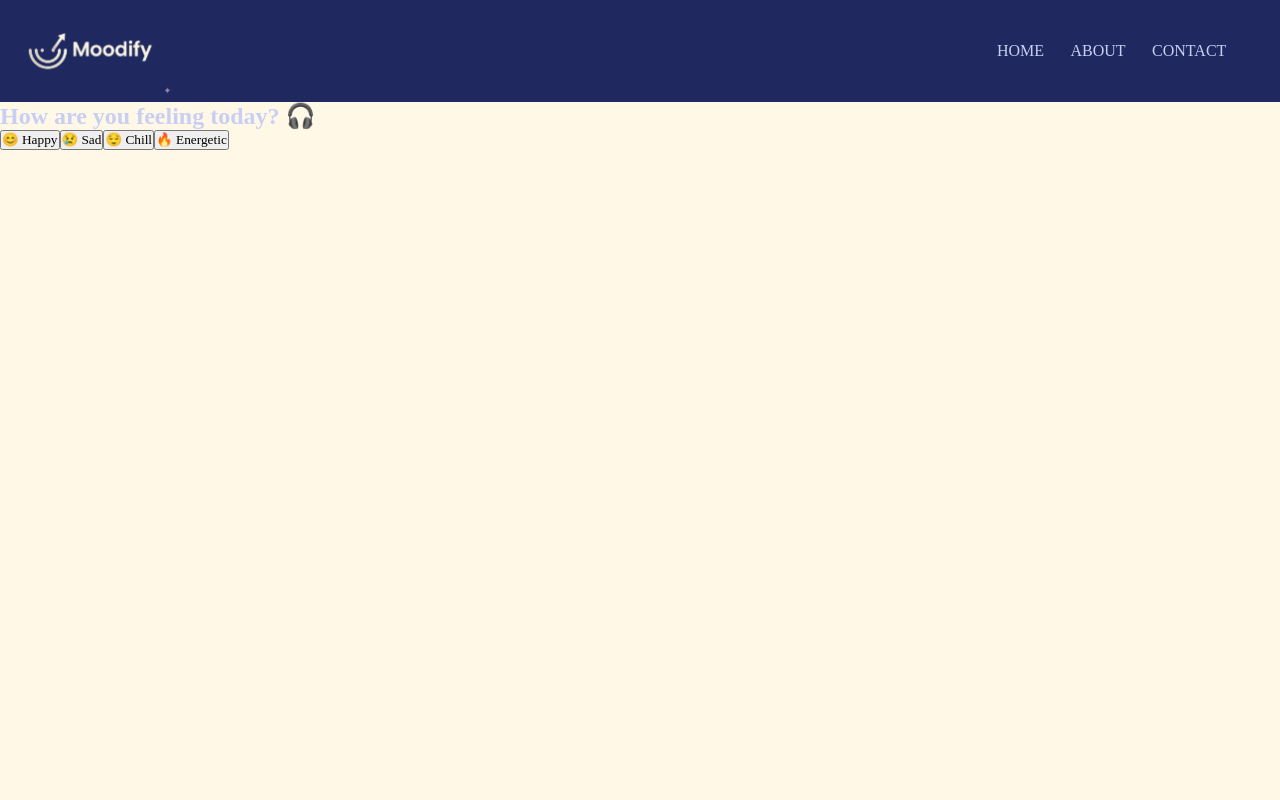
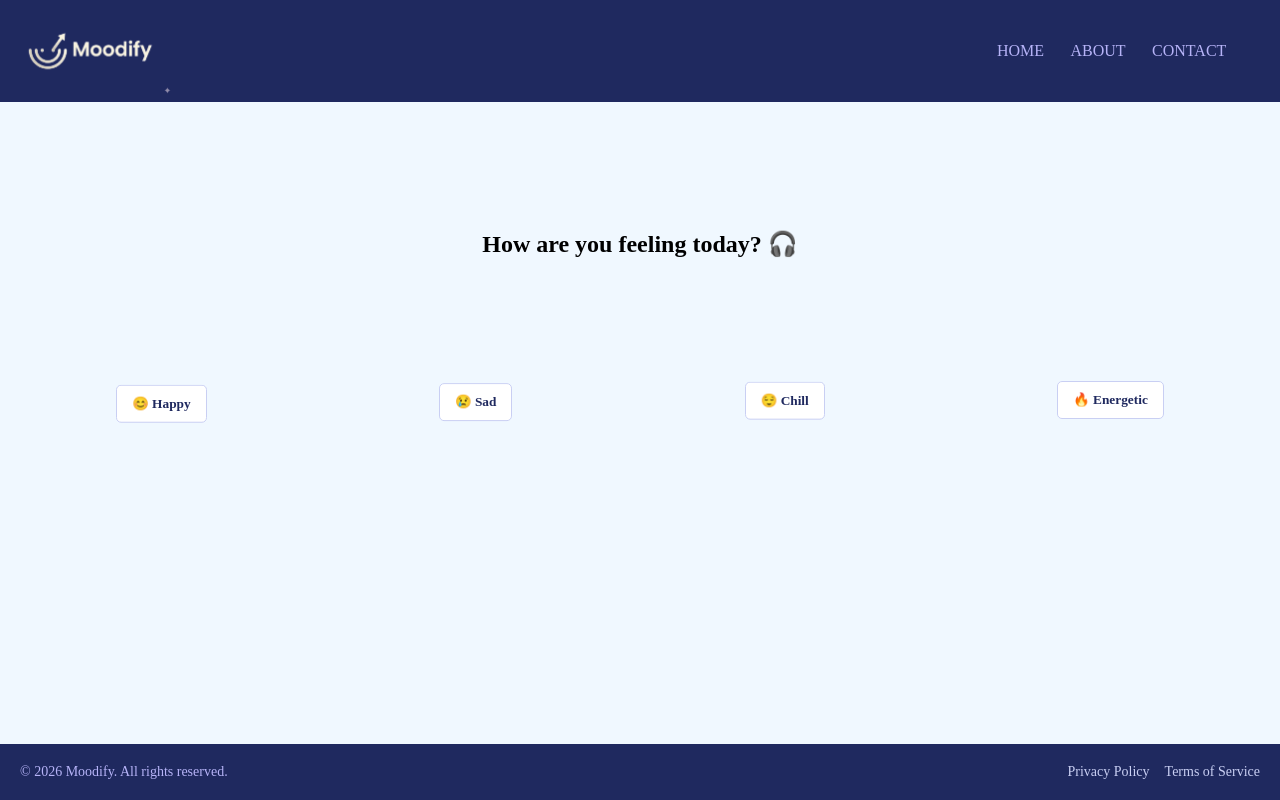
Before and after one commit to sambee-coding/Moodify, a React (Vite) app in the folder Moodify/: page /mood in a window 1280 px wide. Built offline with nearby package versions, Linux system fonts and the light colour scheme; a web font is replaced by a local one.

Commit message:
Save current state before switching branches

```diff
--- a/Moodify/src/App.css
+++ b/Moodify/src/App.css
@@ -8,6 +8,12 @@
 body{
   background-color:#FFF8E7;
   color: #c9cff3;
+}
+
+#root {
+  display: flex;
+  flex-direction: column;
+  min-height: 100vh;
 }
 .header{
   display: flex;
@@ -42,6 +48,7 @@ nav ul{
 nav ul li{
   justify-content: space-between;
   list-style: none;
+  color: #b6b3f7;
 }
 .Titile{
   text-align: center;
@@ -73,3 +80,29 @@ nav ul li{
   transform: translateY(-2px);
   box-shadow: 0 4px 12px rgba(92, 107, 192, 0.4);
 }
+
+.footer {
+  background-color: #1f295f;
+  color: #b6b3f7;
+  padding: 20px;
+  display: flex;
+  justify-content: space-between;
+  align-items: center;
+  margin-top: auto;
+  font-size: 14px;
+}
+
+.footer-links {
+  display: flex;
+  gap: 15px;
+}
+
+.footer-links a {
+  color: #c9cff3;
+  text-decoration: none;
+  transition: color 0.3s ease;
+}
+
+.footer-links a:hover {
+  color: #fff;
+}
--- a/Moodify/src/App.jsx
+++ b/Moodify/src/App.jsx
@@ -36,7 +36,15 @@ function App() {
       } />
       <Route path="/mood" element={<MoodSelector />} />
     </Routes>
+    <footer className='footer'>
+      <p>&copy; {new Date().getFullYear()} Moodify. All rights reserved.</p>
+      <div className='footer-links'>
+        <a href="#">Privacy Policy</a>
+        <a href="#">Terms of Service</a>
+      </div>
+    </footer>
     </>
+
   )
 }
 
--- a/Moodify/src/pages/MoodSelector.css
+++ b/Moodify/src/pages/MoodSelector.css
@@ -0,0 +1,49 @@
+body{
+    background-color: aliceblue;
+    color: black;
+}
+.mood-selection h2{
+    text-align: center;
+    margin-top: 10%;
+}
+
+.emotions-btn{
+display: flex;
+justify-content: space-around;
+align-items: center;
+margin-top: 10%;
+
+}
+.emotions-btn button{
+     padding: 10px 15px;
+     border-radius: 5px;
+     border: 1px solid #c9cff3;
+     background-color: #fff;
+     color: #1f295f;
+     font-weight: bold;
+     cursor: pointer;
+     transition: all 0.3s ease;
+
+     /* Make them continuously float up and down */
+     animation: float 3s ease-in-out infinite;
+}
+
+/* Pause the floating on hover and lift slightly higher with a shadow */
+.emotions-btn button:hover {
+     transform: translateY(-8px) scale(1.05);
+     box-shadow: 0 8px 20px rgba(31, 41, 95, 0.15);
+     animation-play-state: paused;
+}
+
+/* Offset the animation delays so they don't all float at the exact same time */
+.emotions-btn button:nth-child(1) { animation-delay: 0s; }
+.emotions-btn button:nth-child(2) { animation-delay: 0.3s; }
+.emotions-btn button:nth-child(3) { animation-delay: 0.6s; }
+.emotions-btn button:nth-child(4) { animation-delay: 0.9s; }
+
+/* The actual floating keyframes */
+@keyframes float {
+  0%   { transform: translateY(0px); }
+  50%  { transform: translateY(-5px); }
+  100% { transform: translateY(0px); }
+}
--- a/Moodify/src/pages/MoodSelector.jsx
+++ b/Moodify/src/pages/MoodSelector.jsx
@@ -3,10 +3,10 @@ import './MoodSelector.css';
 
 function MoodSelector() {
   return (
-    <div>
+    <div className="mood-selection">
       <h2>How are you feeling today? 🎧</h2>
 
-      <div>
+      <div className="emotions-btn">
         <button>😊 Happy</button>
         <button>😢 Sad</button>
         <button>😌 Chill</button>
```
Also changed, not shown: 1 other file (tests, documents, lock files or other folders).
